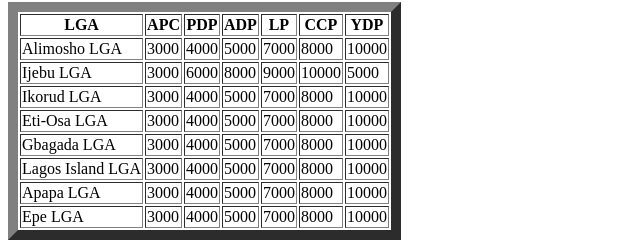
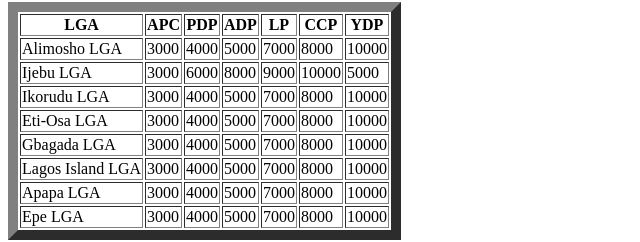
Before and after one commit to lebrin-Ay/Voting-Table, a plain HTML site: page index.html in a window 1280 px wide. Shown: the part 130-372 px from the top of the page, 0-640 px from the left. Drawn offline with Linux system fonts and the light colour scheme.

Commit message:
renamed Ikorudu LGA

```diff
--- a/index.html
+++ b/index.html
@@ -43,7 +43,7 @@
             <td>5000</td>
         </tr>
         <tr>
-            <td>Ikorud LGA</td>
+            <td>Ikorudu LGA</td>
             <td>3000</td>
             <td>4000</td>
             <td>5000</td>
```
